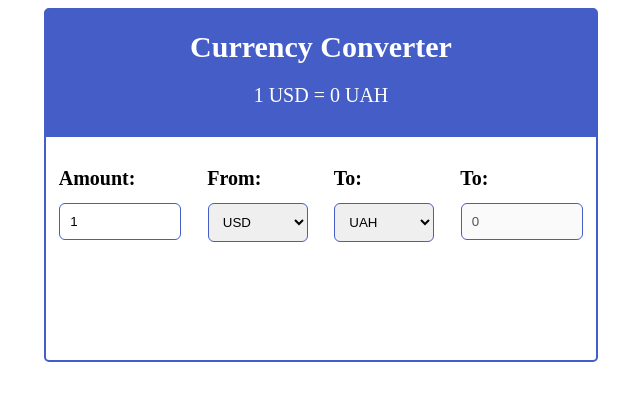
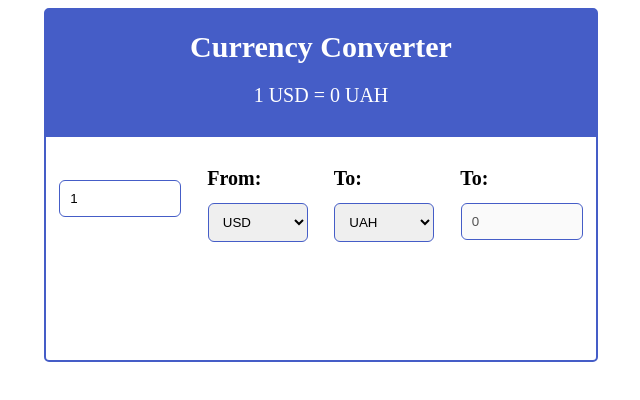
Before and after one commit to IraAmber/CurrencyConverter-main03, a React (Create React App) app: page / in a window 1280 px wide. Shown: the top 400 px of the page, without its empty margins (319-959 px from the left). Built offline with nearby package versions, Linux system fonts and the light colour scheme; no server answers.

Commit message:
fixed bugs

```diff
--- a/src/input.js
+++ b/src/input.js
@@ -8,7 +8,7 @@ function AmountInput({ amount, setAmount }) {
 
   return (
     <div>
-      <label htmlFor="from-currency">Amount:</label>
+      <label htmlFor="from-currency"> </label>
       <input
         id="from-currency"
         type="number"
```
Also changed, not shown: src/header.js (deleted).
